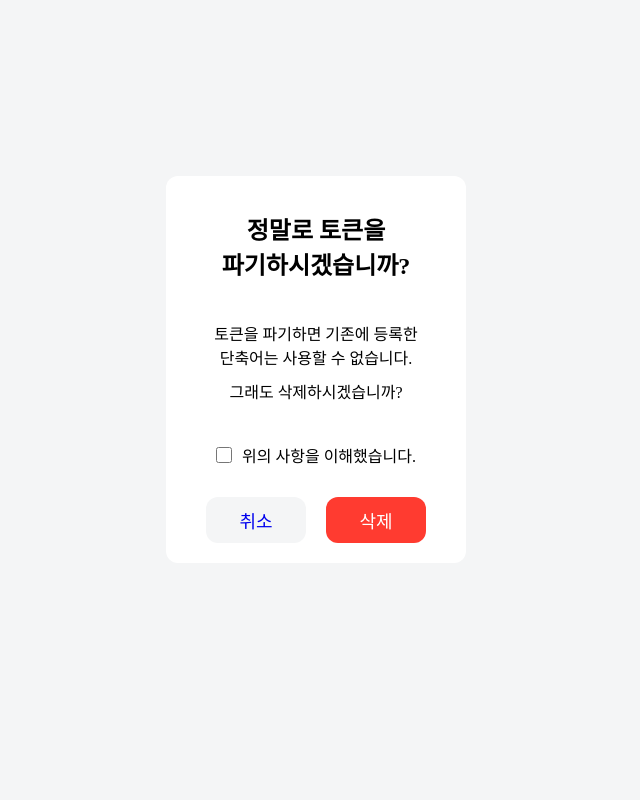
After one commit to jihun-io/dooropener, a Flask app: page /settings/shortcuts/token/revoke in a window 1280 px wide. The commit adds this page. Shown: the whole page, without its empty margins (324-964 px from the left). Run offline with Flask 3, Linux system fonts and the light colour scheme; the visitor is signed in with stand-in values (Sample User, id 1); some web fonts are replaced.

Commit message:
토큰 생성 및 파기 기능 추가

```diff
--- a/app.py
+++ b/app.py
@@ -5,11 +5,13 @@ from threading import Thread
 from dotenv import load_dotenv
 import hashlib
 import base64
+from itsdangerous import URLSafeTimedSerializer
 from time import time
 from datetime import datetime
 from datetime import timedelta
 import os
 import subprocess
+
 
 app = Flask(__name__)
 
@@ -189,6 +191,96 @@ def dev():
     else:
         return redirect(url_for('index'))
 
+@app.route('/settings/dev')
+def dev():
+    if 'user_id' in session:
+        return render_template('dev.html', username=session['user_id'])
+    else:
+        return redirect(url_for('index'))
+
+@app.route('/settings/shortcuts')
+def shortcuts():
+    if 'user_id' in session:
+        return render_template('shortcuts.html', username=session['user_id'])
+    else:
+        return redirect(url_for('index'))
+
+@app.route('/settings/shortcuts/token')
+def token():
+    if 'user_id' in session:
+        return render_template('token.html', username=session['user_id'])
+    else:
+        return redirect(url_for('index'))
+
+@app.route('/settings/shortcuts/token/generate')
+def warn_generate_token():
+    if 'user_id' in session:
+        return render_template('generate.html')
+    else:
+        return redirect(url_for('index'))
+
+@app.route('/generate', methods=['GET', 'POST'])
+def generate_token():
+    if 'user_id' in session:
+        if request.method == 'POST':
+            qGenerate = request.form['qGenerate']
+            if qGenerate == "1":
+                s = URLSafeTimedSerializer(app.config['SECRET_KEY'])
+                token = s.dumps(session['user_id'])  # 세션의 user_id를 이용해 토큰을 생성합니다.
+
+                conn = sqlite3.connect('database.db')  # 데이터베이스에 연결합니다.
+                c = conn.cursor()
+                c.execute("UPDATE users SET token = ? WHERE username = ?", (token, session['user_id']))  # users 테이블의 token 필드를 업데이트합니다.
+                conn.commit()
+                conn.close()
+
+                domain = request.host
+                scLink = domain + "/sc?" + token
+                return render_template('generate_result.html', token=token, scLink=scLink)
+            else:
+                return redirect(url_for('index'))
+        else:
+            return redirect(url_for('index'))
+    else:
+        return redirect(url_for('index'))
+
+@app.route('/settings/shortcuts/token/revoke')
+def warn_revoke_token():
+    if 'user_id' in session:
+        return render_template('revoke.html')
+    else:
+        return redirect(url_for('index'))
+
+@app.route('/revoke', methods=['GET', 'POST'])
+def revoke_token():
+    if 'user_id' in session:
+        if request.method == 'POST':
+            qRevoke = request.form['qRevoke']
+            if qRevoke == "1":
+                conn = sqlite3.connect('database.db')  # 데이터베이스에 연결합니다.
+                c = conn.cursor()
+
+                c.execute("UPDATE users SET token = NULL WHERE username = ?", (session['user_id'],))
+
+                conn.commit()
+                conn.close()
+
+                message = '기존 토큰이 정상적으로\n파기되었습니다.'
+                return render_template('revoke_complete.html', message=message)
+            else:
+                return redirect(url_for('index'))
+        else:
+            return redirect(url_for('index'))
+    else:
+        return redirect(url_for('index'))
+
+@app.route('/settings/shortcuts/add')
+def addshortcuts():
+    if 'user_id' in session:
+        return render_template('add.html', username=session['user_id'])
+    else:
+        return redirect(url_for('index'))
+
 
 
 host_addr = "0.0.0.0"
--- a/static/css/style.css
+++ b/static/css/style.css
@@ -18,6 +18,7 @@
   margin: 0;
   padding: 0;
   box-sizing: border-box;
+  word-break: keep-all;
 }
 
 a {
@@ -211,7 +212,7 @@ footer div p {
   padding: 10px;
   width: 260px;
   height: 50px;
-  background-color: rgb(254, 226, 0);
+  background-color: rgb(255, 204, 0);
   margin: 50px 0px 15px 0px;
   color: black;
 }
@@ -219,10 +220,11 @@ footer div p {
 button {
   display: flex;
   align-items: center;
+  justify-content: center;
   font-size: 20px;
   border: none;
   padding: 15px 25px 15px 25px;
-  background-color: rgb(254, 226, 0);
+  background-color: rgb(255, 204, 0);
   margin: 15px 0px 15px 0px;
   color: black;
 }
@@ -340,6 +342,7 @@ a .material-symbols-outlined { font-size: 14px; }
 
 .settings_items {
   width: 100%;
+  height: 49px;
   font-size: 18px;
 }
 
@@ -395,6 +398,121 @@ a .material-symbols-outlined { font-size: 14px; }
 .description p {
   font-size: 12px;
   color: #787878;
+  word-break: normal;
+}
+
+.executebtn {
+  color: rgb(0,122,255);
+}
+
+.warnbtn {
+  color: rgb(255,59,48);
+}
+
+.revoke_title {
+  font-size: 24px;
+  margin-top: 15px;
+  margin-bottom: 40px;
+}
+
+.revoke_form > p {
+  margin-bottom: 10px;
+}
+
+.iGen {
+  width: 100%;
+  display: flex;
+  flex-direction: column;
+  align-items: center;
+}
+
+.iUnderstand {
+  width: 100%;
+  margin-top: 30px;
+  display: flex;
+  flex-direction: column;
+  align-items: center;
+}
+
+.iUnderstand label {
+  display: flex;
+  align-items: center;
+  flex-direction: row;
+}
+
+.iUnderstand label input {
+  width: 16px;
+  height: 16px;
+  margin-right: 10px;
+}
+
+.buttons_row {
+  width: 100%;
+  display: flex;
+  flex-direction: row;
+  justify-content: space-evenly;
+  align-items: center;
+  margin-top: 30px;
+}
+
+.cancel_btn {
+  background-color:#f4f5f6;
+  width: 100px;
+  font-size: 18px;
+  text-align: center;
+  padding-top: 10px;
+  padding-bottom: 10px;
+}
+
+.del_btn {
+  border: none;
+  background-color:rgb(255,59,48);
+  width: 100px;
+  font-size: 18px;
+  text-align: center;
+  padding-top: 10px;
+  padding-bottom: 10px;
+  color: white;
+}
+
+.run_btn {
+  border: none;
+  background-color:rgb(0,122,255);
+  width: 100px;
+  font-size: 18px;
+  text-align: center;
+  padding-top: 10px;
+  padding-bottom: 10px;
+  color: white;
+}
+
+.info_list {
+  width: 80%;
+  text-align: left;
+  margin-top: 20px;
+}
+
+.info_list li {
+  word-break: normal;
+  text-align: justify;
+  margin-bottom: 10px;
+  line-height: 150%;
+}
+
+::marker {
+  font-size: 20px;
+}
+
+.genText {
+  width: 100%;
+  word-break: break-all;
+  text-align: left;
+
+  border: 1px solid #aaaaaa;
+  padding:10px;
+
+  margin-bottom: 20px!important;
+
 }
 
 .copyright {
@@ -420,6 +538,10 @@ a .material-symbols-outlined { font-size: 14px; }
 
   input {
     color: #ffffff;
+  }
+
+  .submit-btn, button {
+    background-color: rgb(255,214,10);
   }
 
   .text-field {
@@ -475,6 +597,28 @@ a .material-symbols-outlined { font-size: 14px; }
     color:#898989;
   }
 
+  .executebtn p {
+    color: rgb(10,132,255)!important;
+  }
+
+  .warnbtn p {
+    color: rgb(255,69,58)!important;
+  }
+
+  .run_btn {
+    background-color: rgb(10,132,255);
+  }
+
+  label {
+    color:#ffffff;
+  }
+
+  li {
+    color: #ffffff;
+  }
+
+
+
   ::-webkit-scrollbar-thumb {
     background-color: #ffffff;
   }
--- /dev/null
+++ b/templates/revoke.html
@@ -0,0 +1,62 @@
+<html>
+
+<head>
+    <title>DoorOpener</title>
+    <!-- <link rel="stylesheet" href="style.css"> -->
+    <meta name="viewport"
+        content="width=device-width, initial-scale=1, maximum-scale=1.0, minimum-scale=1.0, user-scalable=no, viewport-fit=cover">
+
+    <!-- iOS 웹 앱 생성 코드 -->
+    <meta name="apple-mobile-web-app-capable" content="yes">
+    <meta name="apple-mobile-web-app-status-bar-style" content="black-translucent">
+    <!-- <link rel="manifest" href="/manifest.json"> -->
+
+    <link rel="stylesheet" href=" {{ url_for('static', filename='css/style.css') }}">
+    <!-- <link rel="stylesheet" href="../static/css/style.css"> -->
+
+    <meta name="viewport" content="width=device-width, initial-scale=1">
+    <link rel="stylesheet"
+        href="https://fonts.googleapis.com/css2?family=Material+Symbols+Outlined:opsz,wght,FILL,GRAD@20..48,100..700,0..1,-50..200" />
+    <script src="../static/js/noselect.js"></script>
+</head>
+
+<body>
+    <header></header>
+    <main class="single_box">
+        <div class="login-form revoke_form">
+            <h1 class="revoke_title">정말로 토큰을 파기하시겠습니까?</h1>
+            <p>토큰을 파기하면 기존에 등록한 단축어는 사용할 수 없습니다.</p>
+            <p>그래도 삭제하시겠습니까?</p>
+            <form action="/revoke" method="post" class="iUnderstand">
+                <label for="q" onclick="enableSubmit()"><input type="checkbox" id="q" name="qRevoke" value="1"
+                        onclick="enableSubmit()">위의 사항을 이해했습니다.</label>
+                <input type="hidden" name="qRevoke" value="0">
+
+                <div class="buttons_row">
+                    <a href="/settings/shortcuts/token" class="cancel_btn">취소</a>
+                    <input type="submit" id="delSubmit" class="del_btn" value="삭제">
+                </div>
+            </form>
+            <script>
+                function enableSubmit() {
+                    var checkBox = document.getElementById("q");
+                    var submitButton = document.getElementById("delSubmit");
+
+                    if (checkBox.checked == true) {
+                        submitButton.disabled = false;
+                    } else {
+                        submitButton.disabled = true;
+                    }
+                }
+                enableSubmit();
+            </script>
+        </div>
+    </main>
+
+    <footer style="visibility: hidden;"></footer>
+
+</body>
+
+
+
+</html>
--- a/templates/shortcuts.html
+++ b/templates/shortcuts.html
@@ -33,7 +33,6 @@
     </header>
 
     <main class="settings_wrapper" autofocus>
-
         <div class="description">
             <p>iOS의 단축어 앱으로 문을 열기 위해서는 토큰을 발행해야 합니다. 토큰은 절대 다른 사람에게 공유하지 마십시오.</p>
         </div>
@@ -44,7 +43,6 @@
                     <span class="material-symbols-outlined">chevron_right</span>
                 </div>
             </div>
-            <hr class="separation">
         </div>
         <div class="general_wrapper">
             <div class="settings_items">
```
Also changed, not shown: templates/generate.html (added, +52 -0 lines), templates/generate_result.html (added, +63 -0 lines), templates/revoke_complete.html (added, +40 -0 lines), templates/token.html (+22 -15 lines).
